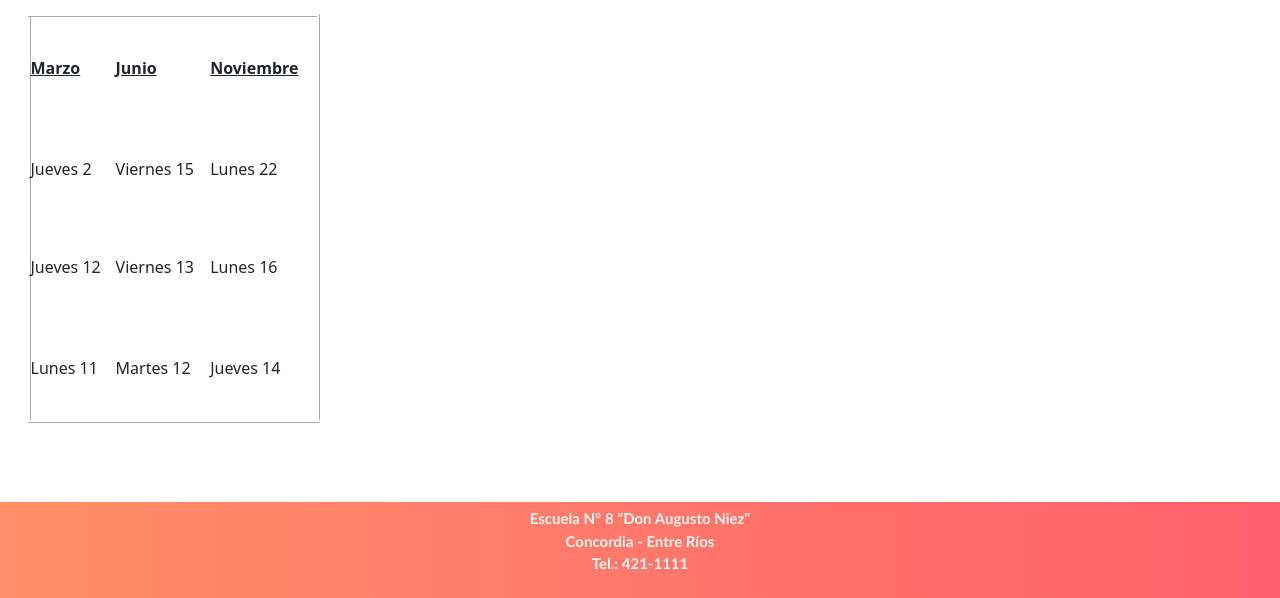
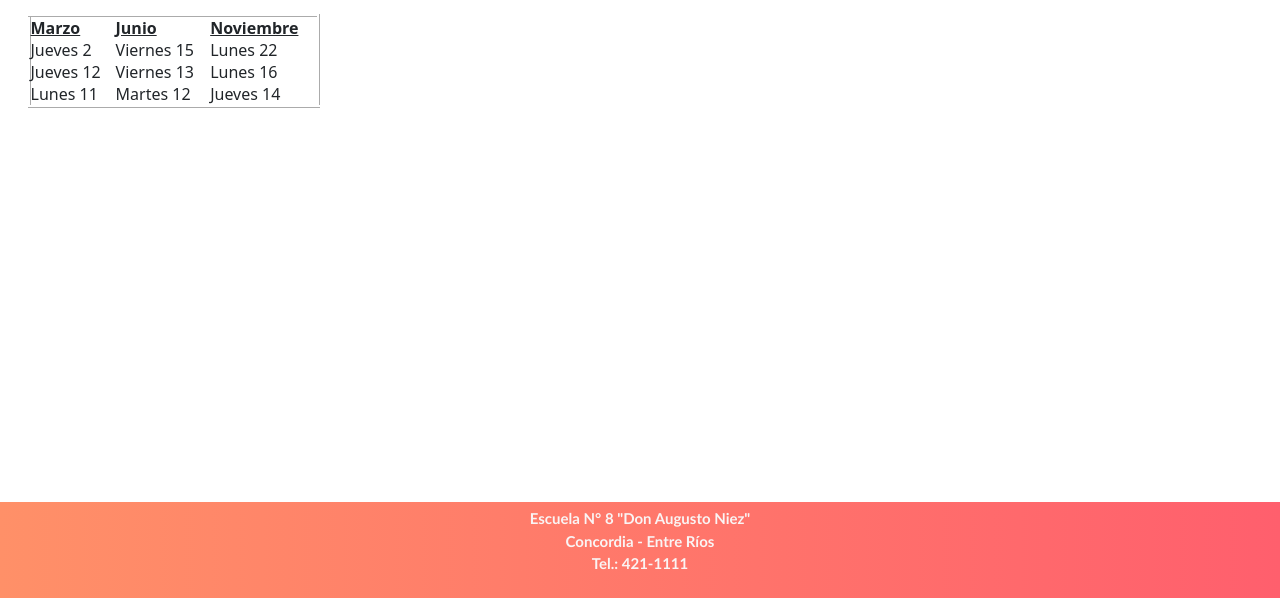
Before and after one commit to cuevabros2004/EscuelaNiez, a website: page fechasInstitucionales.html in a window 1280 px wide. Shown: the part 202-800 px from the top of the page. Drawn offline with nearby package versions, Linux system fonts and the light colour scheme; no server answers.

Commit message:
TRABAJO FINAL

```diff
--- a/sass/views/_fechasInstitucionales.scss
+++ b/sass/views/_fechasInstitucionales.scss
@@ -1,6 +1,6 @@
 .tabla{
     width: 100%;
-    height: 100%;
+    height: max-content;
 
     border-color: map-get($colors, borde-cards);
     border-style: inset;
```
Also changed, not shown: css/estilo.css.
